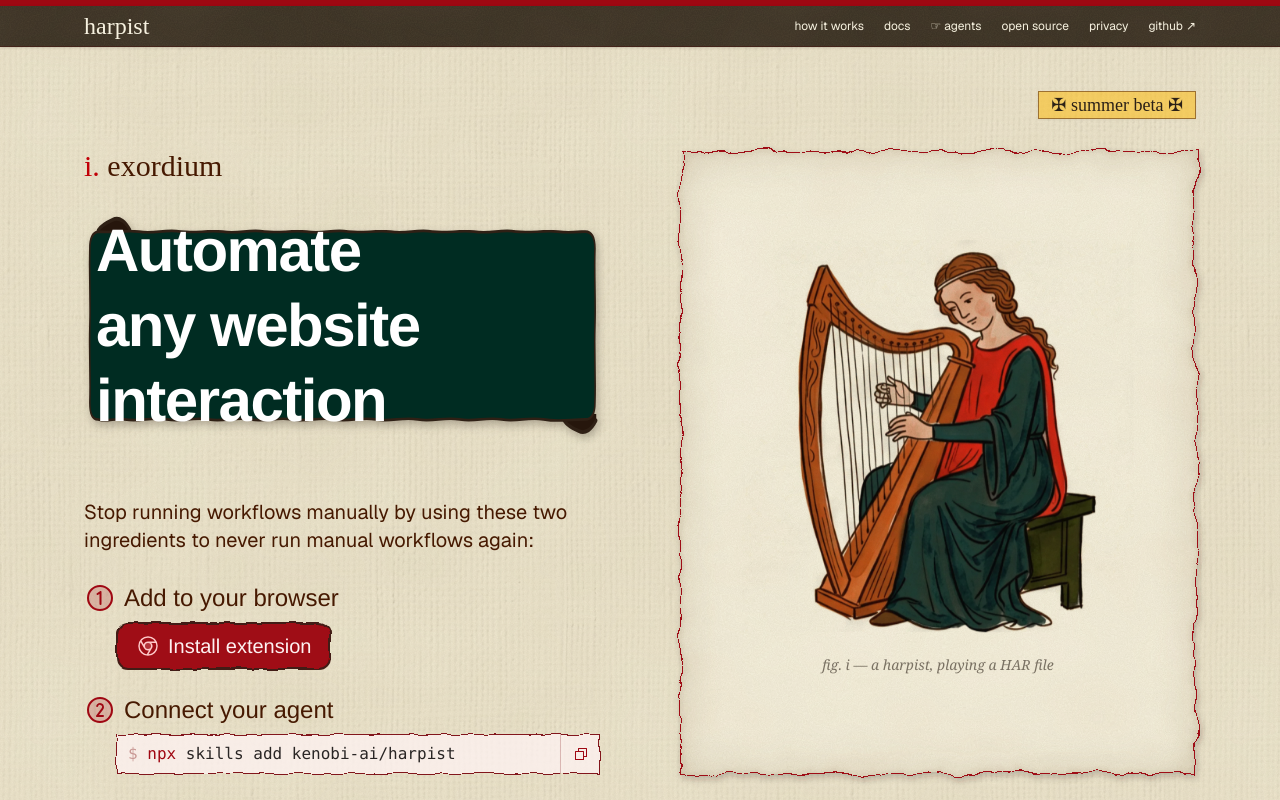
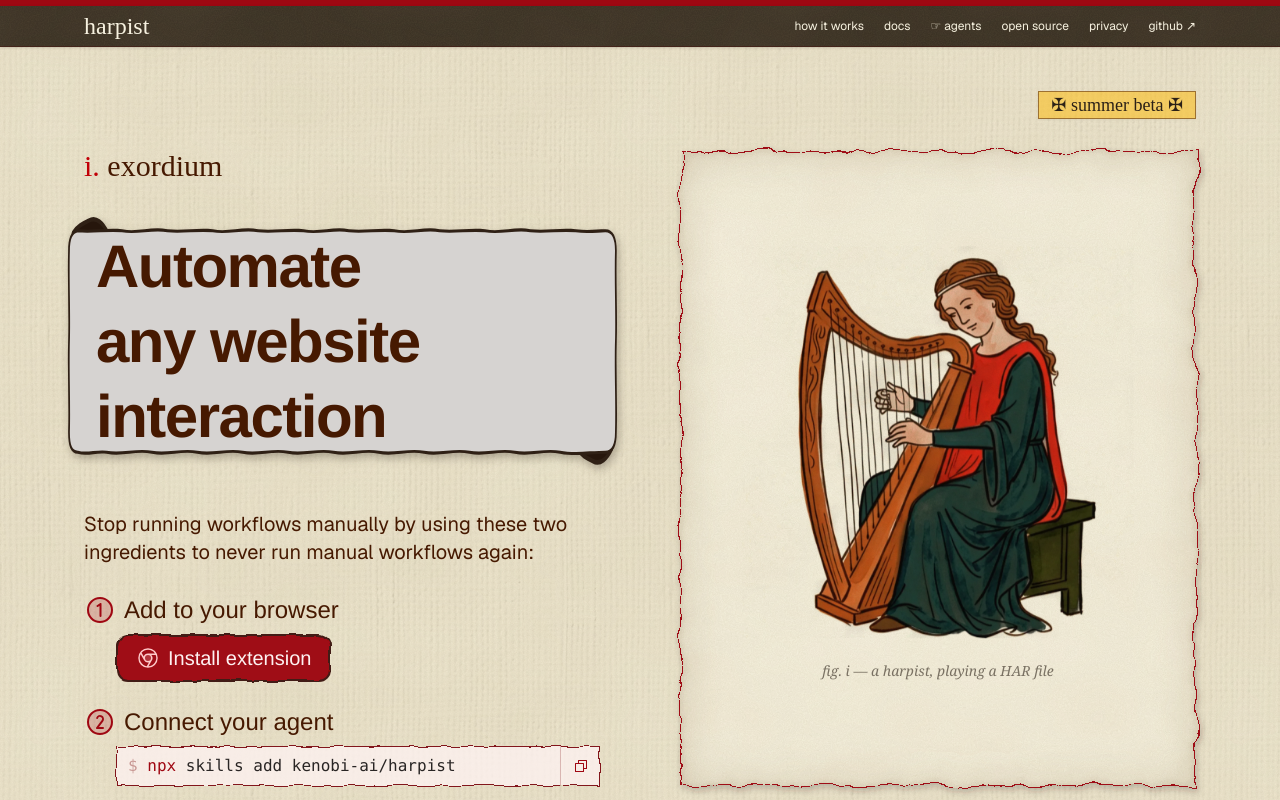
Before and after one commit to kenobi-ai/harpist, a React (Vite) app in the folder packages/landing/: page / in a window 1280 px wide. Shown: the top 800 px of the page. Built offline with nearby package versions, Linux system fonts and the light colour scheme; a web font is replaced by a local one.

Commit message:
finally fix that scroll!

```diff
--- a/packages/landing/src/landing/sections/HeroSection.tsx
+++ b/packages/landing/src/landing/sections/HeroSection.tsx
@@ -42,12 +42,12 @@
 							<span className="text-red-700">i.</span> exordium
 						</p>
 						<ScrollPanel
-							insetClassName="-inset-x-4 -inset-y-7 sm:-inset-x-8 sm:-inset-y-9"
-							panelClassName="bg-emerald-950"
+							insetClassName="-mx-6 -my-3 sm:-inset-x-8 sm:-inset-y-9"
+							panelClassName="bg-stone-300"
 						>
-							<div className="px-3 py-2">
+							<div className="px-3 py-6">
 								<h1
-									className="w-full font-bold font-heading text-5xl text-white leading-tight tracking-tight sm:text-6xl"
+									className="w-full font-bold font-heading text-5xl text-amber-950 leading-tight tracking-tight sm:text-6xl"
 									id="hero-title"
 								>
 									Automate any website interaction
@@ -55,7 +55,7 @@
 							</div>
 						</ScrollPanel>
 
-						<div className="mt-7 flex flex-col gap-7">
+						<div className="mt-2 flex flex-col gap-7">
 							<p className="max-w-xl text-lg leading-7 sm:text-xl">
 								Stop running workflows manually by using these two ingredients
 								to never run manual workflows again:
--- a/packages/landing/src/styles.css
+++ b/packages/landing/src/styles.css
@@ -112,13 +112,13 @@
 	}
 
 	.scroll-panel-cap-top {
-		top: 15%;
-		left: 7.9167%;
+		top: 16%;
+		left: 7.2%;
 	}
 
 	.scroll-panel-cap-bottom {
-		top: 78.3333%;
-		left: 88.1944%;
+		top: 77%;
+		right: 7%;
 		transform: scaleY(-1);
 	}
 
```
